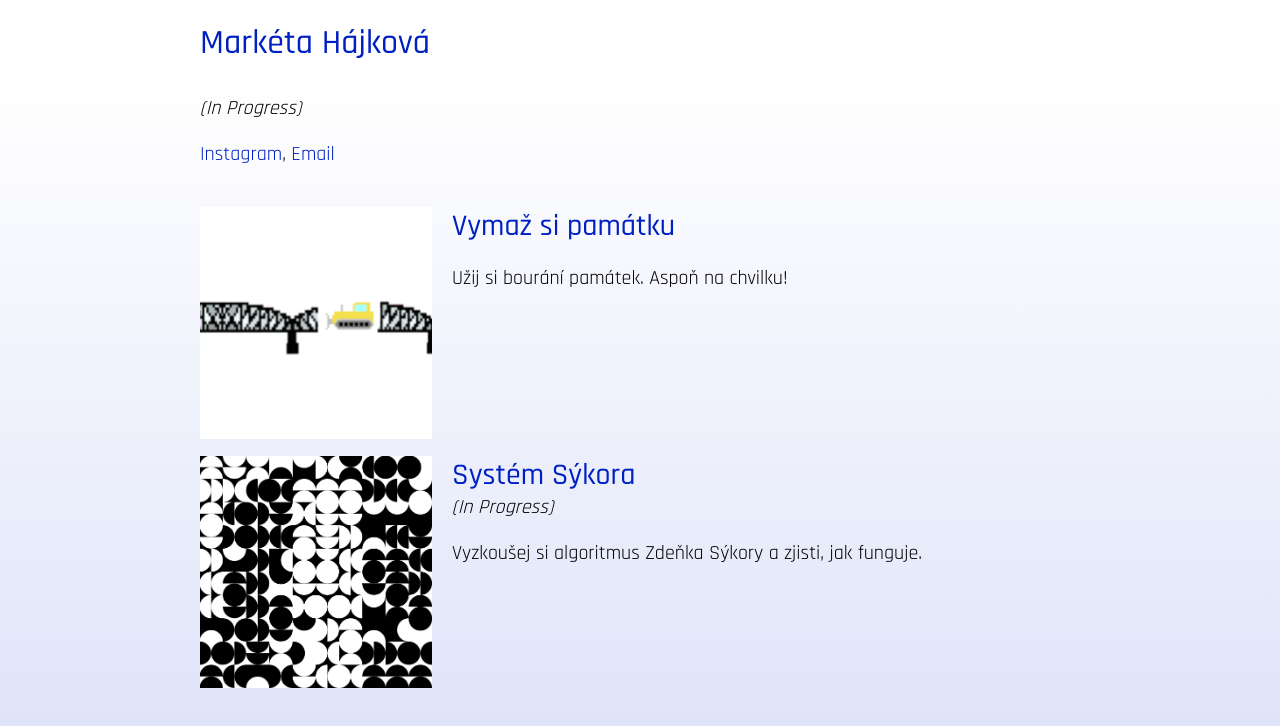
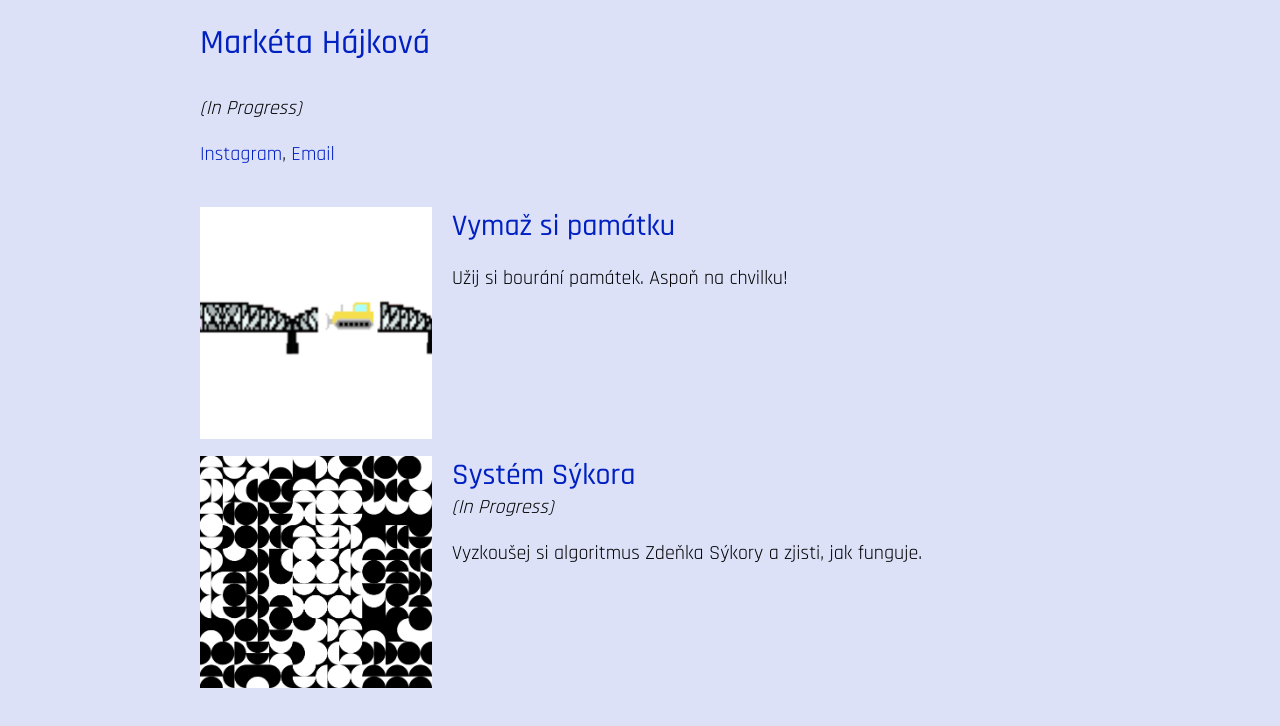
Before and after one commit to hornermar/hornermar.github.io, a React (Vite) app: page / in a window 1280 px wide. Shown: the top 726 px of the page. Built offline with nearby package versions, Linux system fonts and the light colour scheme.

Commit message:
add submodule again

```diff
--- a/src/components/Header/Header.css
+++ b/src/components/Header/Header.css
@@ -1,7 +1,8 @@
 header {
-  /* position: sticky;
-  top: 0; */
+  position: sticky;
+  top: 0;
   padding: 20px 0 0px;
+  background-color: #dce1f8;
 }
 
 .nav {
--- a/src/data/projects.tsx
+++ b/src/data/projects.tsx
@@ -16,6 +16,7 @@ export const projects: ProjectType[] = [
       </>
     ),
     image: vymazSiPamatkuImage,
+    url: "/vymaz-si-pamatku/index.html",
   },
   {
     code: "system-sykora",
--- a/src/index.css
+++ b/src/index.css
@@ -1,8 +1,7 @@
 @import url("https://fonts.googleapis.com/css2?family=Rajdhani:wght@300;400;500;600;700&display=swap");
 
 :root {
-  min-height: 100vh;
-  background-image: linear-gradient(to top, #dce1f8 0%, white 90%);
+  background-color: #dce1f8;
 }
 
 body {
--- a/src/pages/Detail/Detail.tsx
+++ b/src/pages/Detail/Detail.tsx
@@ -12,9 +12,9 @@ export const Detail = () => {
 
   if (!detailData) return <DetailNotFound />;
 
-  const { code, title, description, why, technology, image } = detailData;
+  const { code, title, description, why, technology, image, url } = detailData;
 
-  const linkOnline = `https://${code}.marketahajek.cz`;
+  const linkOnline = url ? url : `https://${code}.marketahajek.cz`;
 
   return (
     <div className="detail">
```
Also changed, not shown: 2 other files (tests, documents, lock files or other folders).
